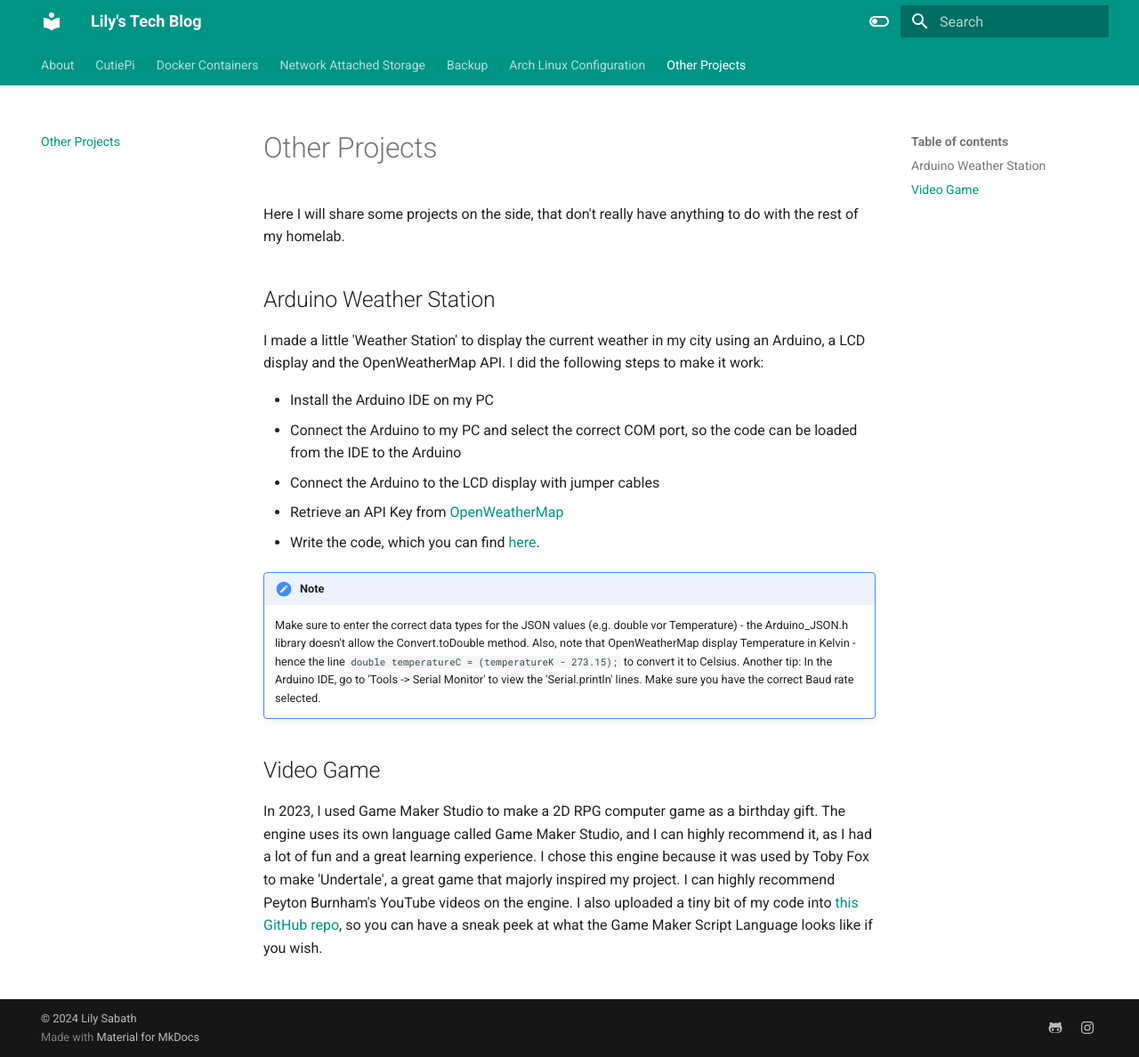
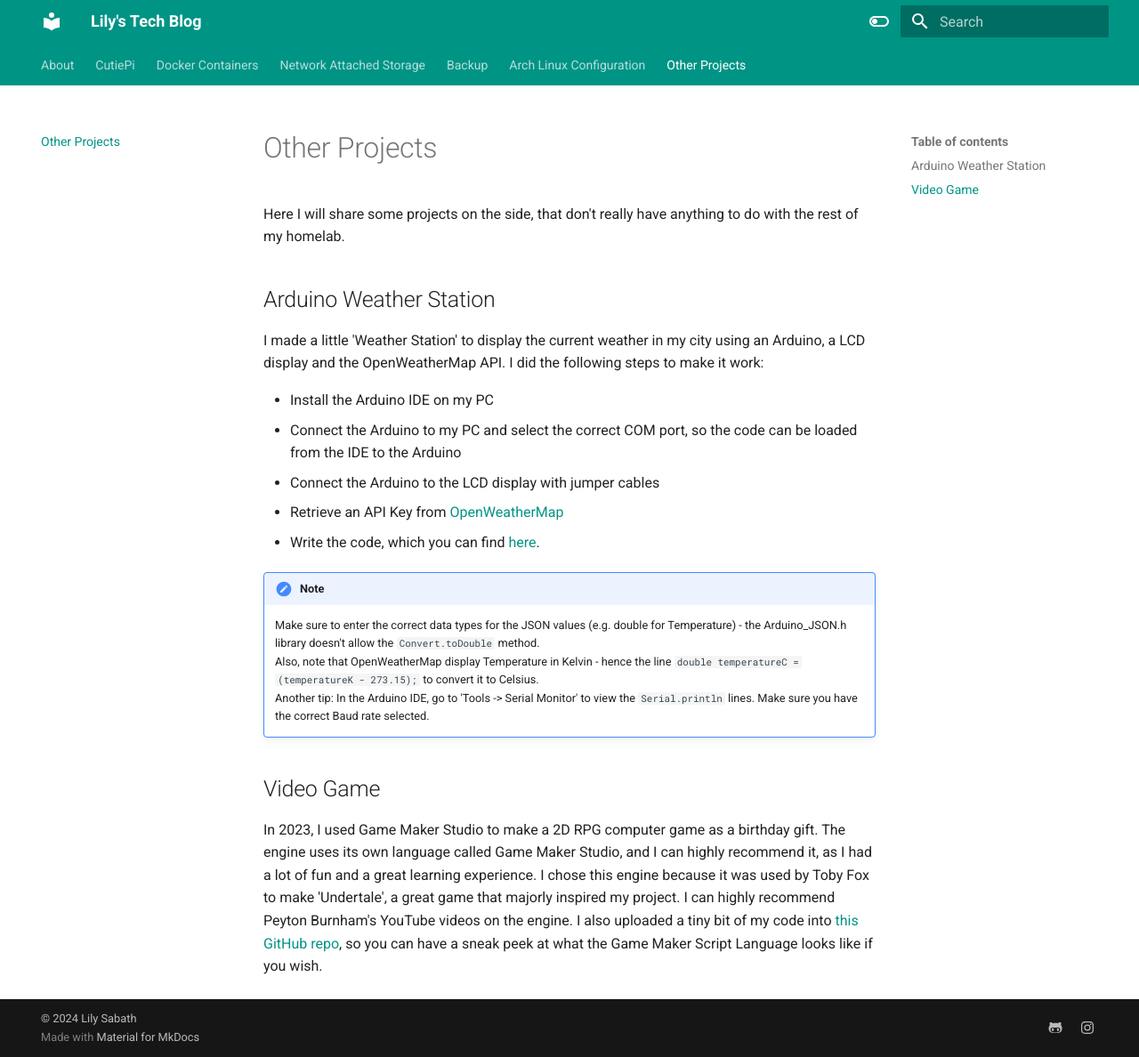
Before and after one commit to witchessabath/mkdocs, an MkDocs documentation site: the page built from docs/miscellaneous.md, in a window 1280 px wide and 1188 px high. Shown: the whole window at 89% size. Built offline with MkDocs 1.6.1 and Material for MkDocs 9.7.7, drawn with Linux system fonts in a browser that asks for light colours.

Commit message:
Updated Arduino File

```diff
--- a/docs/miscellaneous.md
+++ b/docs/miscellaneous.md
@@ -14,9 +14,9 @@ I did the following steps to make it work:
 - Write the code, which you can find <a href="https://github.com/witchessabath/misc/blob/main/WeatherDisplay.ino" target="_blank">here</a>.
 
 !!! note
-    Make sure to enter the correct data types for the JSON values (e.g. double vor Temperature) - the Arduino_JSON.h library doesn't allow the Convert.toDouble method.
-    Also, note that OpenWeatherMap display Temperature in Kelvin - hence the line `double temperatureC = (temperatureK - 273.15);` to convert it to Celsius.
-    Another tip: In the Arduino IDE, go to 'Tools -> Serial Monitor' to view the 'Serial.println' lines. Make sure you have the correct Baud rate selected.
+    Make sure to enter the correct data types for the JSON values (e.g. double for Temperature) - the Arduino_JSON.h library doesn't allow the `Convert.toDouble` method.<br />
+    Also, note that OpenWeatherMap display Temperature in Kelvin - hence the line `double temperatureC = (temperatureK - 273.15);` to convert it to Celsius.<br />
+    Another tip: In the Arduino IDE, go to 'Tools -> Serial Monitor' to view the `Serial.println` lines. Make sure you have the correct Baud rate selected.
 
 ## Video Game
 
```
